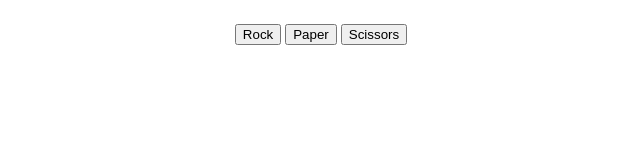
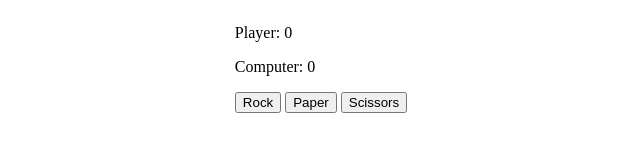
Before and after one commit to hugh-xvi/Odin-RPS, a plain HTML site: page main/index.html in a window 1280 px wide. Shown: the whole page, without its empty margins (319-959 px from the left). Drawn offline with Linux system fonts and the light colour scheme.

Commit message:
fixed bug with ui

```diff
--- a/main/index.html
+++ b/main/index.html
@@ -27,10 +27,10 @@
       <div id="container">
         <div class="scores-container">
           <div class="score-box">
-            <p class="score" id="playerScore"></p>
+            <p class="score" id="playerScore">Player: 0</p>
         </div>
           <div class="score-box">
-            <p class="score" id="computerScore"></p>
+            <p class="score" id="computerScore">Computer: 0</p>
       </div>
       <div id="buttonCon">
         <button id="btnR">Rock</button>
--- a/main/javascript.js
+++ b/main/javascript.js
@@ -31,7 +31,7 @@ function playRound(playerSelection, computerSelection) {
         roundWinner="Computer has won 5 times!"
 
   alert(roundWinner);
-  updateScore()
+  updateScore();
 
 }
 
```
